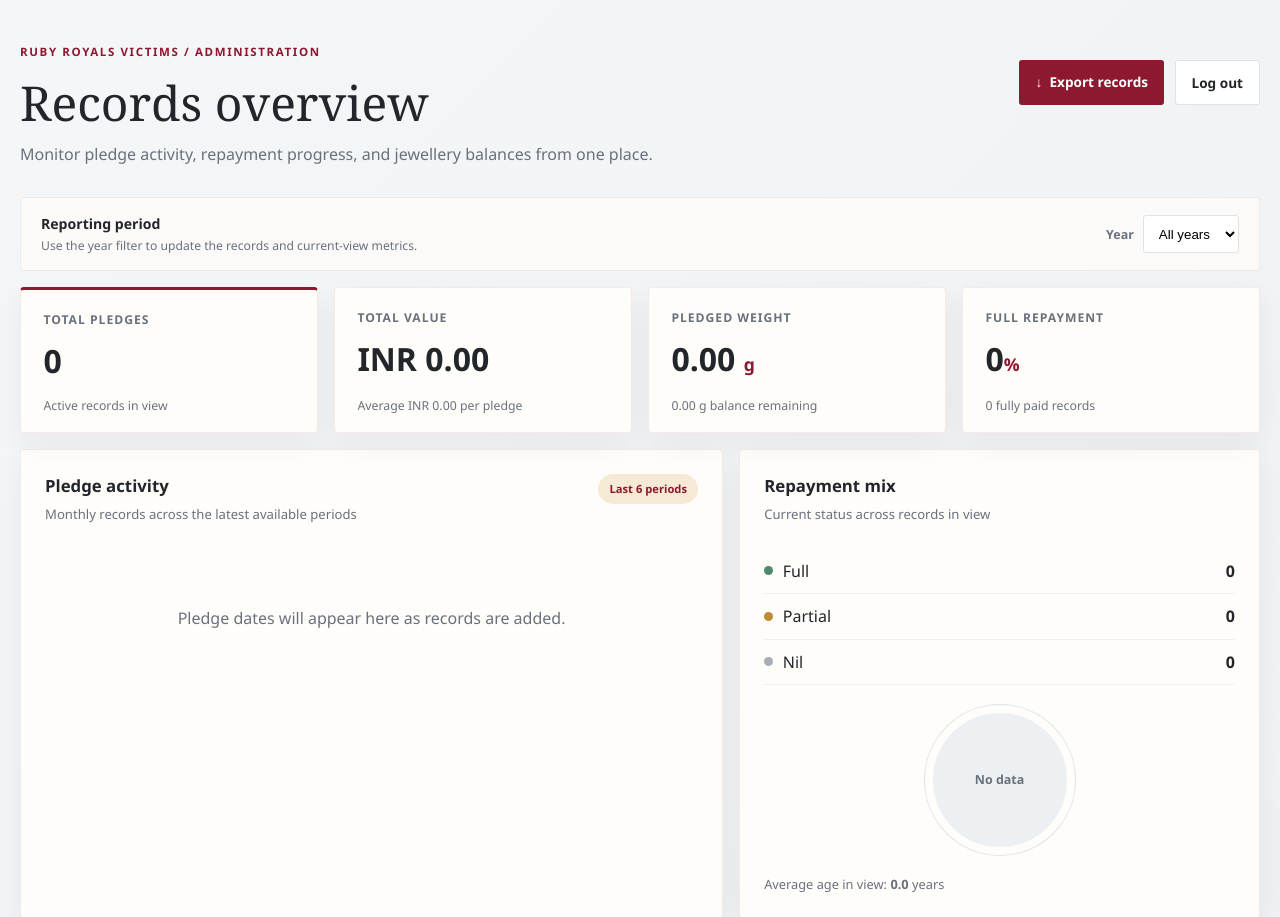
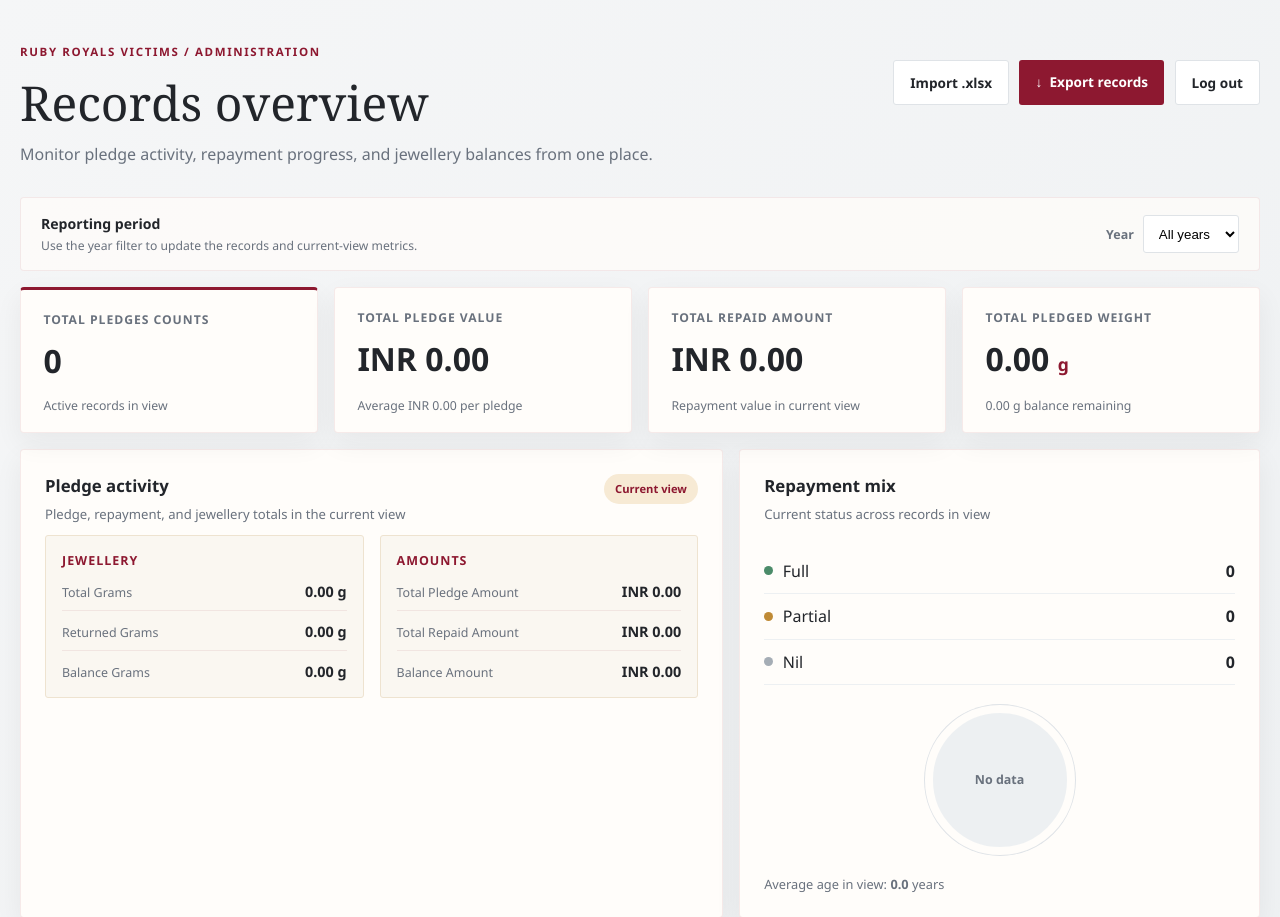
Before and after one commit to Afzarj/rubyroyals, a Flask app: page /admin/dashboard in a window 1280 px wide. Shown: the part 51-968 px from the top of the page. Run offline with Flask 3, Linux system fonts and the light colour scheme; the visitor is signed in with stand-in values (Sample User, id 1); some libraries are stand-ins or nearby versions.

Commit message:
Add files via upload

```diff
--- a/app.py
+++ b/app.py
@@ -5,7 +5,8 @@ from functools import wraps
 from flask import Flask, render_template, request, redirect, url_for, send_file, flash, session
 from flask_sqlalchemy import SQLAlchemy
 from flask_migrate import Migrate
-from openpyxl import Workbook
+from openpyxl import Workbook, load_workbook
+from openpyxl.utils.exceptions import InvalidFileException
 from datetime import datetime
 
 app = Flask(__name__)
@@ -190,6 +191,126 @@ def export_excel():
     return send_file(output, download_name=filename, as_attachment=True)
 
 
+def _excel_text(value):
+    if value is None:
+        return ""
+    if isinstance(value, float) and value.is_integer():
+        return str(int(value))
+    return str(value).strip()
+
+
+def _excel_float(value, field_name, row_number, default=0):
+    if value in (None, ""):
+        return default
+    try:
+        return float(value)
+    except (TypeError, ValueError) as error:
+        raise ValueError(f"Row {row_number}: {field_name} must be a number") from error
+
+
+def _excel_date(value, field_name, row_number):
+    if value in (None, ""):
+        return None
+    if hasattr(value, "date"):
+        return value.date() if hasattr(value, "hour") else value
+    for date_format in ("%Y-%m-%d", "%d-%m-%Y", "%d/%m/%Y"):
+        try:
+            return datetime.strptime(str(value).strip(), date_format).date()
+        except ValueError:
+            continue
+    raise ValueError(f"Row {row_number}: {field_name} must be a valid date")
+
+
+@app.route("/admin/import", methods=["POST"])
+@admin_required
+def import_excel():
+    uploaded_file = request.files.get("excel_file")
+    if not uploaded_file or not uploaded_file.filename:
+        flash("Please choose an Excel file to import.", "danger")
+        return redirect(url_for("admin_dashboard"))
+    if not uploaded_file.filename.lower().endswith(".xlsx"):
+        flash("Only .xlsx Excel files are supported.", "danger")
+        return redirect(url_for("admin_dashboard"))
+
+    try:
+        workbook = load_workbook(uploaded_file, read_only=True, data_only=True)
+        worksheet = workbook.active
+        rows = worksheet.iter_rows(values_only=True)
+        headers = [_excel_text(value) for value in next(rows, ())]
+        required_headers = {"BillNo", "Name", "Phone", "Aadhar"}
+        missing_headers = sorted(required_headers - set(headers))
+        if missing_headers:
+            raise ValueError(f"Missing required columns: {', '.join(missing_headers)}")
+
+        header_indexes = {header: index for index, header in enumerate(headers) if header}
+        existing_bill_numbers = {pledge.bill_no for pledge in Pledge.query.all()}
+        imported_bill_numbers = set()
+        imported_pledges = []
+
+        for row_number, values in enumerate(rows, start=2):
+            if not any(value not in (None, "") for value in values):
+                continue
+            row = {
+                header: values[index] if index < len(values) else None
+                for header, index in header_indexes.items()
+            }
+            bill_no = _excel_text(row.get("BillNo"))
+            name = _excel_text(row.get("Name"))
+            phone = _excel_text(row.get("Phone"))
+            aadhar = _excel_text(row.get("Aadhar"))
+            if not bill_no or not name or not phone or not aadhar:
+                raise ValueError(f"Row {row_number}: BillNo, Name, Phone, and Aadhar are required")
+            if bill_no in existing_bill_numbers or bill_no in imported_bill_numbers:
+                raise ValueError(f"Row {row_number}: BillNo {bill_no} already exists")
+            if not phone.isdigit() or len(phone) != 10:
+                raise ValueError(f"Row {row_number}: Phone must be exactly 10 digits")
+            if not aadhar.isdigit() or len(aadhar) != 12:
+                raise ValueError(f"Row {row_number}: Aadhar must be exactly 12 digits")
+
+            imported_pledges.append(Pledge(
+                bill_no=bill_no,
+                name=name,
+                gender=_excel_text(row.get("Gender")) or None,
+                age=int(_excel_float(row.get("Age"), "Age", row_number)) if row.get("Age") not in (None, "") else None,
+                father_name=_excel_text(row.get("FatherName")) or None,
+                family_name=_excel_text(row.get("FamilyName")) or None,
+                kids_names=_excel_text(row.get("KidsNames")) or None,
+                education=_excel_text(row.get("Education")) or None,
+                occupation=_excel_text(row.get("Occupation")) or None,
+                address=_excel_text(row.get("Address")) or None,
+                phone=phone,
+                alt_number=_excel_text(row.get("AltNumber")) or None,
+                aadhar=aadhar,
+                hc_claim_form=_excel_text(row.get("HCClaimForm")) or None,
+                intro=_excel_text(row.get("Intro")) or None,
+                num_ornaments=int(_excel_float(row.get("NumOrnaments"), "NumOrnaments", row_number)) if row.get("NumOrnaments") not in (None, "") else None,
+                ornaments_details=_excel_text(row.get("OrnamentsDetails")) or None,
+                pledge_date=_excel_date(row.get("PledgeDate"), "PledgeDate", row_number),
+                total_amount=_excel_float(row.get("TotalAmount"), "TotalAmount", row_number),
+                total_grams=_excel_float(row.get("TotalGrams"), "TotalGrams", row_number),
+                return_jewellery=_excel_float(row.get("ReturnJewellery"), "ReturnJewellery", row_number),
+                balance_jewellery=_excel_float(row.get("BalanceJewellery"), "BalanceJewellery", row_number),
+                repayment=_excel_text(row.get("Repayment")) or None,
+                repayment_details=_excel_text(row.get("RepaymentDetails")) or None,
+                repayment_total_amount=_excel_float(row.get("RepaymentTotalAmount"), "RepaymentTotalAmount", row_number),
+                remarks=_excel_text(row.get("Remarks")) or None
+            ))
+            imported_bill_numbers.add(bill_no)
+
+        if not imported_pledges:
+            raise ValueError("The workbook does not contain any data rows")
+        db.session.add_all(imported_pledges)
+        db.session.commit()
+        flash(f"Imported {len(imported_pledges)} pledge record(s) successfully.", "success")
+    except (InvalidFileException, ValueError) as error:
+        db.session.rollback()
+        flash(f"Import failed: {error}", "danger")
+    except Exception:
+        db.session.rollback()
+        flash("Import failed. Check that the workbook is a valid exported .xlsx file.", "danger")
+    return redirect(url_for("admin_dashboard"))
+
+
 @app.route("/admin/login", methods=["GET","POST"])
 def admin_login():
     if request.method == "POST":
@@ -221,7 +342,10 @@ def admin_dashboard():
 
     total_bills = len(pledges)
     total_amount = round(sum(p.total_amount or 0 for p in pledges), 2)
+    total_repaid_amount = round(sum(p.repayment_total_amount or 0 for p in pledges), 2)
+    total_balance_amount = round(total_amount - total_repaid_amount, 2)
     total_grams = round(sum(p.total_grams or 0 for p in pledges), 2)
+    total_returned_grams = round(sum(p.return_jewellery or 0 for p in pledges), 2)
     outstanding_grams = round(sum(p.balance_jewellery or 0 for p in pledges), 2)
     average_amount = round(total_amount / total_bills, 2) if total_bills else 0
     average_age = round(sum(p.age or 0 for p in pledges) / total_bills, 1) if total_bills else 0
@@ -245,8 +369,6 @@ def admin_dashboard():
         for month in sorted(monthly_counts)[-6:]
     ]
     max_monthly_count = max((item["count"] for item in monthly_activity), default=1)
-    repayment_rate = round((repayment_counts["Full"] / total_bills) * 100) if total_bills else 0
-
     yearly_source = all_pledges
     if q:
         yearly_source = [p for p in yearly_source if q in str(p.__dict__).lower()]
@@ -257,7 +379,6 @@ def admin_dashboard():
             yearly_groups.setdefault(year, []).append(pledge)
 
     yearly_metrics = []
-    previous_count = None
     for year in sorted(yearly_groups):
         year_records = yearly_groups[year]
         year_count = len(year_records)
@@ -269,15 +390,14 @@ def admin_dashboard():
             "year": year,
             "count": year_count,
             "amount": round(sum(p.total_amount or 0 for p in year_records), 2),
+            "repaid_amount": round(sum(p.repayment_total_amount or 0 for p in year_records), 2),
             "grams": round(sum(p.total_grams or 0 for p in year_records), 2),
             "returned": round(sum(p.return_jewellery or 0 for p in year_records), 2),
             "balance": round(sum(p.balance_jewellery or 0 for p in year_records), 2),
             "full": year_repayment["Full"],
             "partial": year_repayment["Partial"],
-            "nil": year_repayment["Nil"],
-            "growth": round(((year_count - previous_count) / previous_count) * 100, 1) if previous_count else None
+            "nil": year_repayment["Nil"]
         })
-        previous_count = year_count
 
     year_options = sorted({item["year"] for item in yearly_metrics}, reverse=True)
     max_year_count = max((item["count"] for item in yearly_metrics), default=1)
@@ -289,12 +409,14 @@ def admin_dashboard():
                            records=pledges,
                            total_bills=total_bills,
                            total_amount=total_amount,
+                           total_repaid_amount=total_repaid_amount,
+                           total_balance_amount=total_balance_amount,
                            total_grams=total_grams,
+                           total_returned_grams=total_returned_grams,
                            outstanding_grams=outstanding_grams,
                            average_amount=average_amount,
                            average_age=average_age,
                            repayment_counts=repayment_counts,
-                           repayment_rate=repayment_rate,
                            gender_counts=gender_counts,
                            monthly_activity=monthly_activity,
                            max_monthly_count=max_monthly_count,
--- a/static/style.css
+++ b/static/style.css
@@ -260,6 +260,9 @@ h5.text-secondary {
   .repayment-block {
     grid-template-columns: 1fr;
   }
+  .activity-metric-groups {
+    grid-template-columns: 1fr;
+  }
 }
 
 
@@ -275,6 +278,13 @@ h5.text-secondary {
 .navbar h1 {
   font-size: 1.2rem;
   margin: 0;
+}
+.navbar h1 a {
+  color: inherit;
+  text-decoration: none;
+}
+.navbar h1 a:hover {
+  text-decoration: underline;
 }
 .navbar nav a {
   color: #fff;
@@ -357,6 +367,31 @@ h5.text-secondary {
   background: #fff;
   border: 1px solid var(--line);
   color: var(--ink);
+}
+.import-form {
+  margin: 0;
+}
+.import-form input[type="file"] {
+  height: 0;
+  opacity: 0;
+  position: absolute;
+  width: 0;
+}
+.import-label {
+  cursor: pointer;
+}
+.flash-messages {
+  margin: 1rem auto 0;
+  max-width: 1240px;
+  padding: 0 1rem;
+}
+.alert-success {
+  background: #e8f4ed;
+  border: 1px solid #b9dfc6;
+  border-radius: 3px;
+  color: #245c35;
+  font-weight: 500;
+  padding: 1rem;
 }
 .report-toolbar {
   align-items: center;
@@ -496,6 +531,50 @@ h5.text-secondary {
   font-size: 0.7rem;
   font-weight: 700;
   padding: 0.45rem 0.7rem;
+  white-space: nowrap;
+}
+.activity-metric-groups {
+  display: grid;
+  gap: 1rem;
+  grid-template-columns: repeat(2, minmax(0, 1fr));
+  padding-top: 0.75rem;
+}
+.activity-metric-group {
+  background: #faf7f1;
+  border: 1px solid #eee3d0;
+  border-radius: 3px;
+  padding: 1rem;
+}
+.activity-metric-group h4 {
+  color: var(--ruby);
+  font-size: 0.78rem;
+  letter-spacing: 0.08em;
+  margin: 0 0 0.8rem;
+  text-transform: uppercase;
+}
+.activity-metrics {
+  display: grid;
+  gap: 0.7rem;
+}
+.activity-metrics div {
+  align-items: baseline;
+  border-bottom: 1px solid rgba(141, 24, 48, 0.08);
+  display: flex;
+  justify-content: space-between;
+  gap: 0.75rem;
+  padding-bottom: 0.55rem;
+}
+.activity-metrics div:last-child {
+  border-bottom: 0;
+  padding-bottom: 0;
+}
+.activity-metrics span {
+  color: var(--muted);
+  font-size: 0.78rem;
+}
+.activity-metrics strong {
+  color: var(--ink);
+  font-size: 0.9rem;
   white-space: nowrap;
 }
 .bar-chart {
--- a/templates/admin_dashboard.html
+++ b/templates/admin_dashboard.html
@@ -9,6 +9,10 @@
         <p class="dashboard-intro">Monitor pledge activity, repayment progress, and jewellery balances from one place.</p>
       </div>
       <div class="dashboard-actions">
+        <form class="import-form" method="post" action="{{ url_for('import_excel') }}" enctype="multipart/form-data">
+          <label class="dashboard-button dashboard-button-muted import-label" for="excel-upload">Import .xlsx</label>
+          <input id="excel-upload" name="excel_file" type="file" accept=".xlsx" required onchange="this.form.submit()">
+        </form>
         <a class="dashboard-button dashboard-button-primary" href="{{ url_for('export_excel') }}"><span aria-hidden="true">↓</span> Export records</a>
         <a class="dashboard-button dashboard-button-muted" href="{{ url_for('admin_logout') }}">Log out</a>
       </div>
@@ -32,24 +36,24 @@
 
     <section class="metric-grid" aria-label="Key metrics">
       <article class="metric-card metric-card-accent">
-        <div class="metric-label">Total pledges</div>
+        <div class="metric-label">Total Pledges Counts</div>
         <div class="metric-value">{{ total_bills }}</div>
         <div class="metric-note">Active records in view</div>
       </article>
       <article class="metric-card">
-        <div class="metric-label">Total value</div>
+        <div class="metric-label">Total Pledge Value</div>
         <div class="metric-value">INR {{ "%.2f"|format(total_amount) }}</div>
         <div class="metric-note">Average INR {{ "%.2f"|format(average_amount) }} per pledge</div>
       </article>
       <article class="metric-card">
-        <div class="metric-label">Pledged weight</div>
+        <div class="metric-label">Total Repaid Amount</div>
+        <div class="metric-value">INR {{ "%.2f"|format(total_repaid_amount) }}</div>
+        <div class="metric-note">Repayment value in current view</div>
+      </article>
+      <article class="metric-card">
+        <div class="metric-label">Total Pledged weight</div>
         <div class="metric-value">{{ "%.2f"|format(total_grams) }} <small>g</small></div>
         <div class="metric-note">{{ "%.2f"|format(outstanding_grams) }} g balance remaining</div>
-      </article>
-      <article class="metric-card">
-        <div class="metric-label">Full repayment</div>
-        <div class="metric-value">{{ repayment_rate }}<small>%</small></div>
-        <div class="metric-note">{{ repayment_counts['Full'] }} fully paid records</div>
       </article>
     </section>
 
@@ -58,23 +62,28 @@
         <div class="panel-heading">
           <div>
             <h3>Pledge activity</h3>
-            <p>Monthly records across the latest available periods</p>
+            <p>Pledge, repayment, and jewellery totals in the current view</p>
           </div>
-          <span class="panel-kicker">Last 6 periods</span>
+          <span class="panel-kicker">Current view</span>
         </div>
-        {% if monthly_activity %}
-        <div class="bar-chart" aria-label="Monthly pledge activity chart">
-          {% for item in monthly_activity %}
-          <div class="bar-column">
-            <span class="bar-count">{{ item.count }}</span>
-            <div class="bar-track"><div class="bar-fill" style="height: {{ ((item.count / max_monthly_count) * 100)|round(0) }}%"></div></div>
-            <span class="bar-label">{{ item.label }}</span>
+        <div class="activity-metric-groups" aria-label="Pledge activity totals">
+          <div class="activity-metric-group">
+            <h4>Jewellery</h4>
+            <div class="activity-metrics">
+              <div><span>Total Grams</span><strong>{{ "%.2f"|format(total_grams) }} g</strong></div>
+              <div><span>Returned Grams</span><strong>{{ "%.2f"|format(total_returned_grams) }} g</strong></div>
+              <div><span>Balance Grams</span><strong>{{ "%.2f"|format(outstanding_grams) }} g</strong></div>
+            </div>
           </div>
-          {% endfor %}
+          <div class="activity-metric-group">
+            <h4>Amounts</h4>
+            <div class="activity-metrics">
+              <div><span>Total Pledge Amount</span><strong>INR {{ "%.2f"|format(total_amount) }}</strong></div>
+              <div><span>Total Repaid Amount</span><strong>INR {{ "%.2f"|format(total_repaid_amount) }}</strong></div>
+              <div><span>Balance Amount</span><strong>INR {{ "%.2f"|format(total_balance_amount) }}</strong></div>
+            </div>
+          </div>
         </div>
-        {% else %}
-        <div class="empty-chart">Pledge dates will appear here as records are added.</div>
-        {% endif %}
       </article>
 
       <article class="dashboard-panel">
@@ -139,18 +148,18 @@
       </div>
       <div class="table-wrap year-table-wrap">
         <table class="records-table year-table">
-          <thead><tr><th>Year</th><th>Pledges</th><th>Total amount</th><th>Pledged grams</th><th>Returned</th><th>Balance</th><th>Full / Partial / Nil</th><th>Growth</th></tr></thead>
+          <thead><tr><th>Year</th><th>Pledges</th><th>Total amount</th><th>Total Repaid Amount</th><th>Pledged grams</th><th>Returned</th><th>Balance</th><th>Full / Partial / Nil</th></tr></thead>
           <tbody>
           {% for item in yearly_metrics|reverse %}
           <tr>
             <td><strong>{{ item.year }}</strong></td>
             <td>{{ item.count }}</td>
             <td>INR {{ "%.2f"|format(item.amount) }}</td>
+            <td>INR {{ "%.2f"|format(item.repaid_amount) }}</td>
             <td>{{ "%.2f"|format(item.grams) }} g</td>
             <td>{{ "%.2f"|format(item.returned) }} g</td>
             <td>{{ "%.2f"|format(item.balance) }} g</td>
             <td>{{ item.full }} / {{ item.partial }} / {{ item.nil }}</td>
-            <td>{% if item.growth is not none %}{{ "%+.1f"|format(item.growth) }}%{% else %}—{% endif %}</td>
           </tr>
           {% endfor %}
           </tbody>
--- a/templates/base.html
+++ b/templates/base.html
@@ -8,7 +8,7 @@
 </head>
 <body>
     <header class="navbar">
-        <h1>Ruby Royals Victims</h1>
+        <h1><a href="{{ url_for('admin_dashboard' if session.get('is_admin') else 'pledge_form') }}">Ruby Royals Victims</a></h1>
         <nav>
             {% if session.get('is_admin') %}
                 <a href="{{ url_for('admin_dashboard') }}">Dashboard</a>
@@ -19,6 +19,15 @@
         </nav>
     </header>
     <main>
+        {% with messages = get_flashed_messages(with_categories=true) %}
+            {% if messages %}
+                <div class="flash-messages">
+                    {% for category, message in messages %}
+                        <div class="alert alert-{{ category }}">{{ message }}</div>
+                    {% endfor %}
+                </div>
+            {% endif %}
+        {% endwith %}
         {% block content %}{% endblock %}
     </main>
 </body>
```
